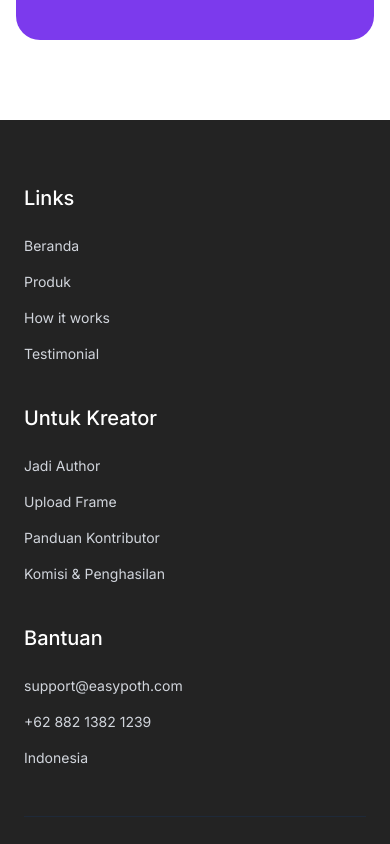
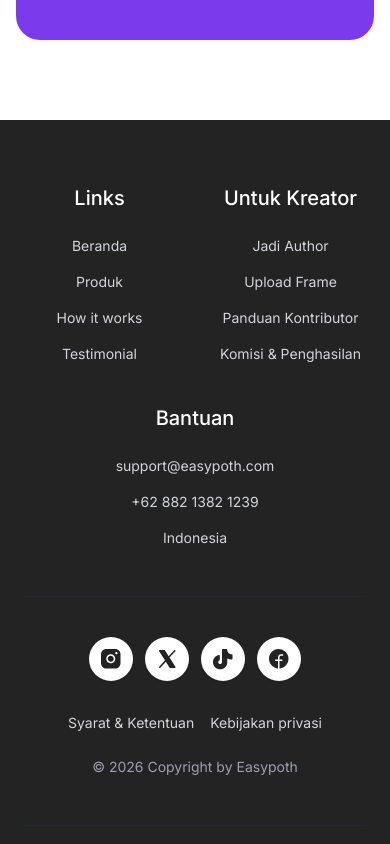
Before and after one commit to fxzn/EasyPoth, a Vue app: page / in a window 390 px wide. Shown: the part 7360-8204 px from the top of the page. Built offline with nearby package versions, Linux system fonts and the light colour scheme.

Commit message:
feat: change layout footer

```diff
--- a/src/app/layout/footer/Footer.vue
+++ b/src/app/layout/footer/Footer.vue
@@ -1,11 +1,11 @@
 <template>
-  <footer class="bg-[#232323] text-white pt-16 pb-8">
+  <footer class="bg-[#232323] text-white pt-16 pb-8 text-center lg:text-left">
     <div class="mx-auto px-6 sm:px-10 lg:px-16">
       <div
-        class="flex flex-col lg:flex-row justify-between mb-12 lg:mb-16 gap-12 lg:gap-0"
+        class="flex flex-col lg:flex-row justify-between mb-12 lg:mb-16 gap-12 lg:gap-0 items-center lg:items-start"
       >
-        <div class="grid grid-cols-1 sm:grid-cols-3 gap-10 sm:gap-16">
-          <div>
+        <div class="grid w-full max-w-[700px] grid-cols-2 sm:grid-cols-3 gap-10 sm:gap-16 justify-items-center lg:justify-items-start">
+          <div class="w-full max-w-[220px]">
             <h3 class="text-xl font-medium mb-6">Links</h3>
             <ul class="space-y-4 text-sm md:text-base">
               <li>
@@ -39,7 +39,7 @@
             </ul>
           </div>
 
-          <div>
+          <div class="w-full max-w-[220px]">
             <h3 class="text-xl font-medium mb-6">Untuk Kreator</h3>
             <ul class="space-y-4 text-sm md:text-base">
               <li>
@@ -73,7 +73,7 @@
             </ul>
           </div>
 
-          <div>
+          <div class="w-full max-w-[220px] col-span-2 sm:col-span-1">
             <h3 class="text-xl font-medium mb-6">Bantuan</h3>
             <ul class="space-y-4 text-sm md:text-base">
               <li>
@@ -96,9 +96,9 @@
         </div>
 
         <div
-          class="flex flex-col items-start lg:items-end lg:text-right border-t lg:border-none border-gray-800 pt-10 lg:pt-0"
+          class="flex flex-col items-center lg:items-end lg:text-right border-t lg:border-none border-gray-800 pt-10 lg:pt-0 w-full"
         >
-          <div class="flex items-center gap-3 mb-8">
+          <div class="flex items-center justify-center lg:justify-end gap-3 mb-8">
             <a
               v-for="social in socialLinks"
               :key="social.name"
@@ -112,7 +112,7 @@
             </a>
           </div>
 
-          <div class="flex gap-8 mb-6 text-gray-300 text-sm md:text-base">
+          <div class="flex flex-wrap justify-center lg:justify-end gap-4 sm:gap-8 mb-6 text-gray-300 text-sm md:text-base">
             <a href="#" class="hover:text-white transition-colors"
               >Syarat & Ketentuan</a
             >
```
